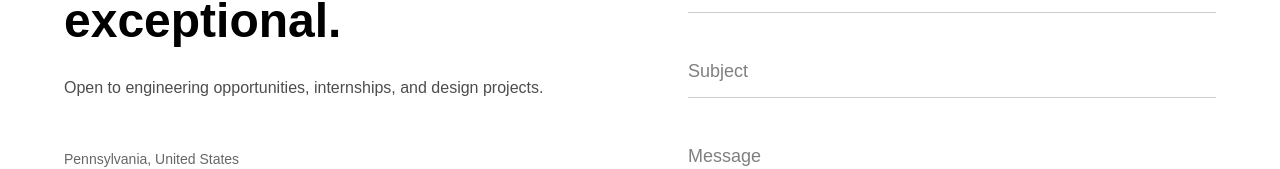
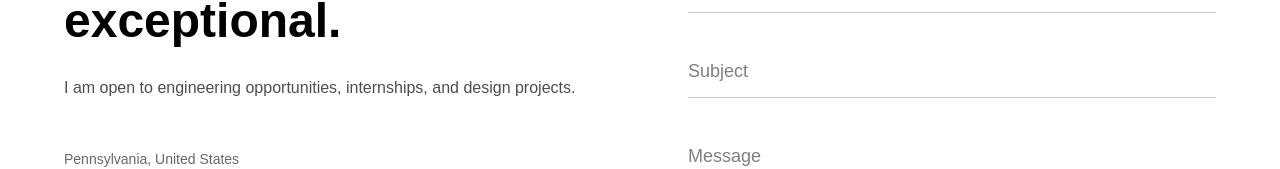
Before and after one commit to senjm26/Portfolio, a Next.js app: page / in a window 1280 px wide. Shown: the part 6233-6402 px from the top of the page. Built offline with nearby package versions, Linux system fonts and the light colour scheme.

Commit message:
ui update

```diff
--- a/src/components/sections/Contact.tsx
+++ b/src/components/sections/Contact.tsx
@@ -35,8 +35,8 @@ export default function Contact() {
             Let’s build something exceptional.
           </h2>
 
-          <p className="text-black/70 leading-relaxed mb-12 max-w-120">
-            Open to engineering opportunities, internships,
+          <p className="text-black/70 leading-relaxed mb-12 max-w-150">
+            I am open to engineering opportunities, internships,
             and design projects.
           </p>
 
```
